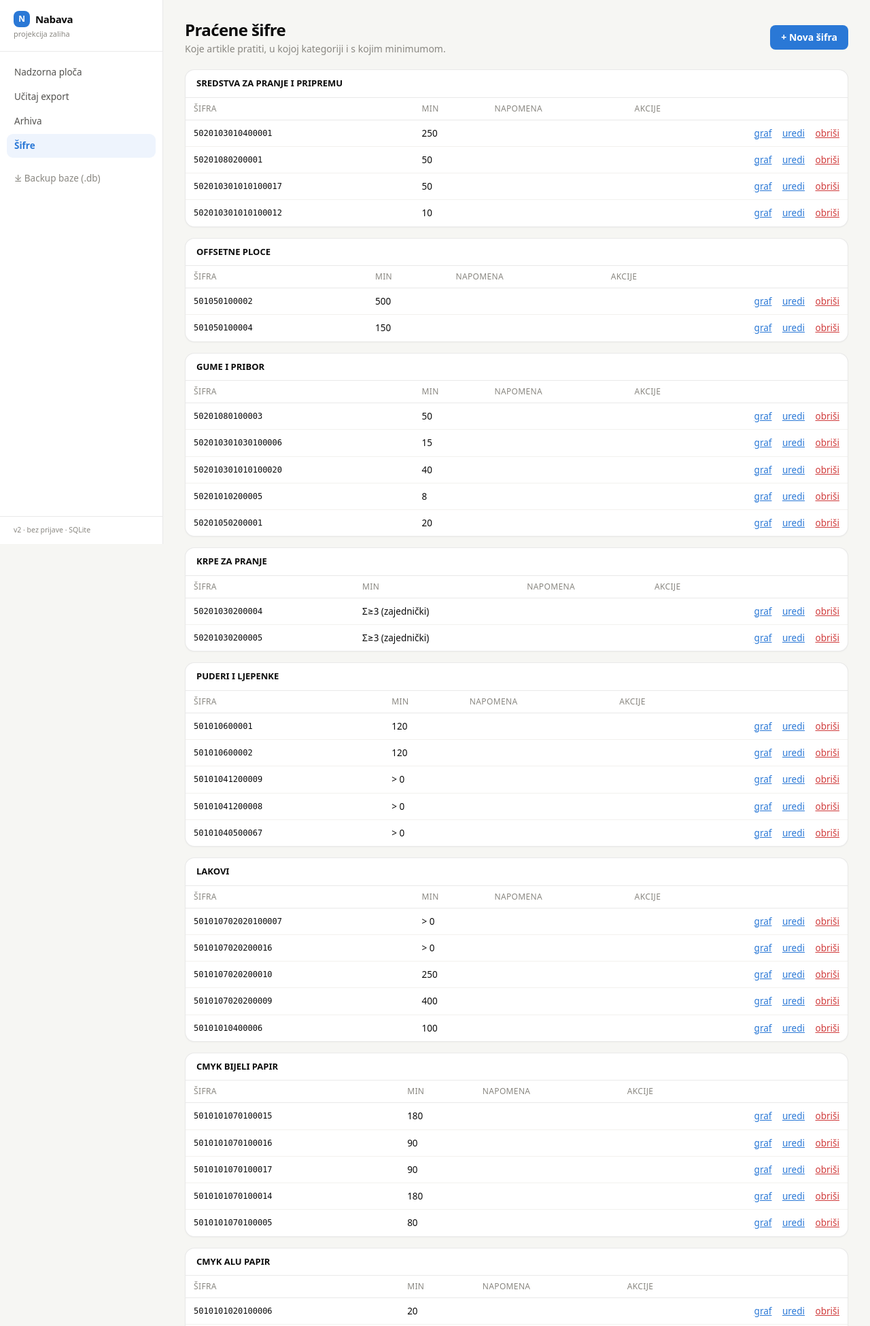
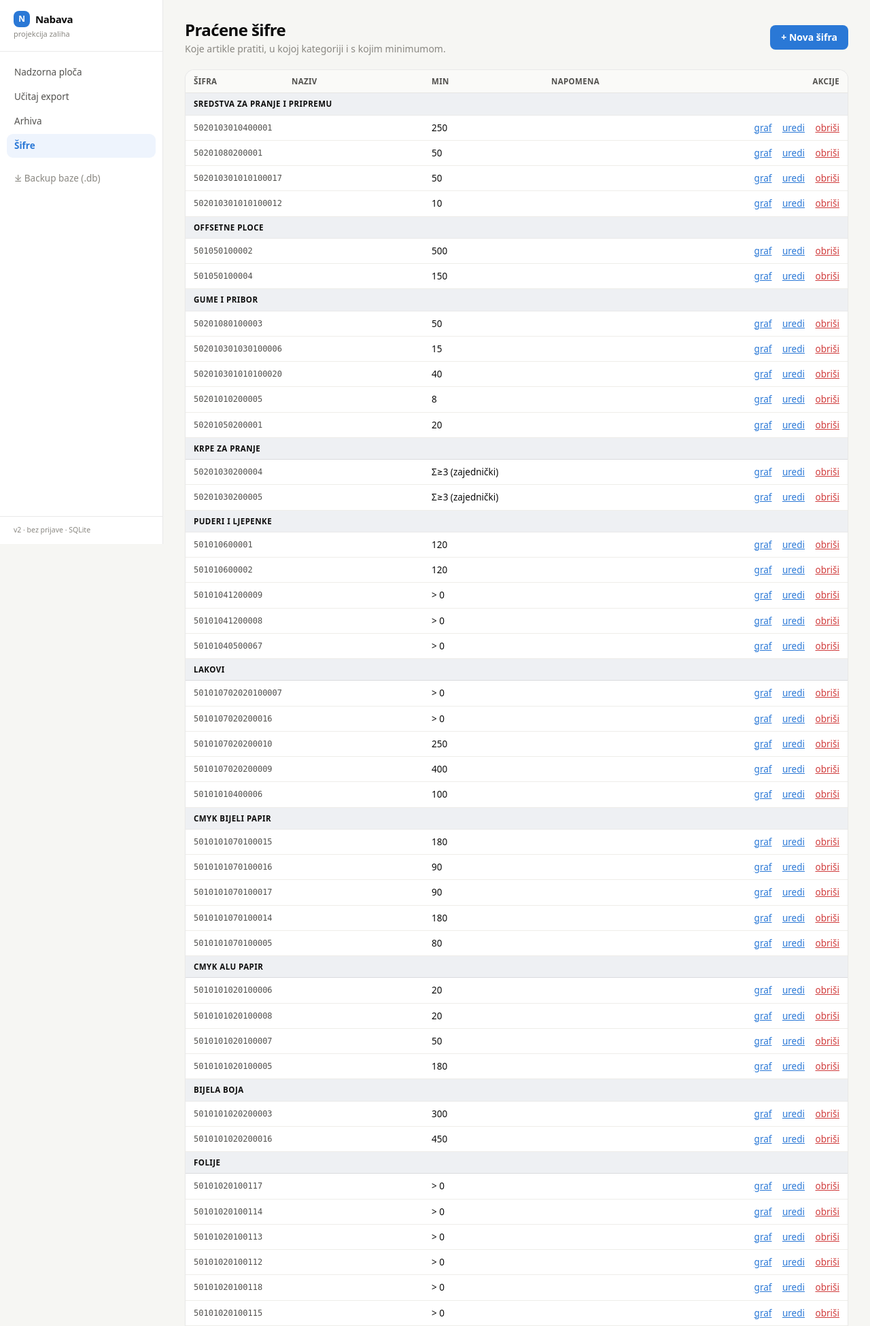
Before and after one commit to Shywera/projekcija-potreba, a FastAPI app: page /nabava/sifre in a window 1280 px wide. Shown: the top 1950 px of the page at 68% size. Run offline with FastAPI, Linux system fonts and the light colour scheme; some libraries are stand-ins or nearby versions.

Commit message:
UI: preglednija nadzorna ploca + nazivi na Sifre stranici
- Dashboard "svi artikli" i Sifre = JEDNA tablica (kategorije kao redci pune
  sirine) umjesto vise tablica -> header i podaci savrseno poravnati.
- Brojcani headeri desno poravnati (iznad brojeva); brojevi tamni/podebljani
  (kontrast, tabular-nums); blaga zebra + jaci hover.
- table-layout:fixed -> Naziv skracuje "..." pa Status stane u red.
- Sifre stranica sad pokazuje Naziv artikla (iz aktivnog exporta), ne samo sifru.

Co-Authored-By: Claude Opus 4.8 <noreply@anthropic.com>

```diff
--- a/app/templates/base.html
+++ b/app/templates/base.html
@@ -46,13 +46,24 @@
         .nav-link .ico { width:17px; height:17px; flex:none; opacity:.85; }
 
         table.data { width:100%; border-collapse:collapse; font-size:13.5px; }
-        table.data thead th { text-align:left; font-weight:500; color:var(--muted);
-            padding:7px 12px; border-bottom:1px solid var(--hairline); font-size:12px;
-            text-transform:uppercase; letter-spacing:.03em; }
-        table.data tbody td { padding:9px 12px; border-bottom:1px solid #f2f1ee; }
+        table.data.fiksno { table-layout:fixed; }   /* postuje sirine stupaca; Naziv skracuje "..." */
+        table.data.fiksno td.truncate { overflow:hidden; text-overflow:ellipsis; white-space:nowrap; }
+        table.data thead th { text-align:left; font-weight:600; color:var(--ink-2);
+            padding:8px 12px; border-bottom:1.5px solid var(--hairline); font-size:11.5px;
+            text-transform:uppercase; letter-spacing:.03em; background:#fafaf8; }
+        table.data thead th.r { text-align:right; }        /* brojcani header desno = iznad brojeva */
+        table.data tbody td { padding:8px 12px; border-bottom:1px solid #eeede9; }
+        table.data tbody td.r { text-align:right; }
+        table.data tbody td.num { color:var(--ink); font-weight:600;     /* brojevi tamni, kontrast */
+            font-variant-numeric:tabular-nums; }
         table.data tbody tr:last-child td { border-bottom:none; }
+        table.data tbody tr:nth-child(even of .klik) { background:#fbfbf9; }  /* blaga zebra */
         table.data tbody tr.klik { cursor:pointer; }
-        table.data tbody tr.klik:hover { background:#f8f8f5; }
+        table.data tbody tr.klik:hover { background:#eef4fd; }               /* jaci hover */
+        /* redak kategorije unutar jedne tablice (poravnanje headera i podataka zajamceno) */
+        table.data tbody tr.kat td { background:#eef0f3; color:var(--ink); font-weight:700;
+            font-size:11.5px; text-transform:uppercase; letter-spacing:.04em; padding:7px 12px;
+            border-top:1px solid var(--hairline); border-bottom:1px solid var(--hairline); }
         .r { text-align:right; } .mono { font-family: ui-monospace, "Cascadia Code", monospace; }
     </style>
 </head>
--- a/app/templates/nabava/sifre.html
+++ b/app/templates/nabava/sifre.html
@@ -10,17 +10,23 @@
     <a href="/nabava/sifre/nova" class="px-4 py-2 rounded-lg text-white font-semibold text-sm" style="background:var(--blue)">+ Nova šifra</a>
 </div>
 
-<div class="space-y-4">
+<div class="card overflow-hidden">
+    <div class="overflow-x-auto">
+    <table class="data fiksno" style="min-width:60rem">
+        <thead>
+            <tr>
+                <th style="width:9rem">Šifra</th><th>Naziv</th>
+                <th style="width:11rem">Min</th><th style="width:16rem">Napomena</th>
+                <th class="r" style="width:12rem">Akcije</th>
+            </tr>
+        </thead>
+        <tbody>
             {% for kategorija, artikli in grupe %}
-    <div class="card overflow-hidden">
-        <div class="px-4 py-2.5 font-semibold text-[13px] border-b" style="border-color:var(--hairline)">{{ kategorija }}</div>
-        <div class="overflow-x-auto">
-        <table class="data">
-            <thead><tr><th>Šifra</th><th>Min</th><th>Napomena</th><th class="r">Akcije</th></tr></thead>
-            <tbody>
+            <tr class="kat"><td colspan="5">{{ kategorija }}</td></tr>
             {% for a in artikli %}
             <tr>
-                    <td class="mono text-xs">{{ a.sifra }}</td>
+                <td class="mono text-xs" style="color:var(--ink-2)">{{ a.sifra }}</td>
+                <td class="truncate">{{ naziv_po_id.get(a.id) or '' }}</td>
                 <td>
                     {% if a.min_tip == 'BROJ' %}{{ '%.0f'|format(a.min_broj) }}
                     {% elif a.min_tip == 'POSITIVE' %}&gt; 0{% else %}Σ&ge;3 (zajednički){% endif %}
@@ -36,11 +42,10 @@
                 </td>
             </tr>
             {% endfor %}
+            {% endfor %}
         </tbody>
     </table>
     </div>
 </div>
-    {% endfor %}
-</div>
 
 {% endblock %}
```
Also changed, not shown: app/modules/nabava/routes.py (+8 -1 lines), app/templates/nabava/dashboard.html (+11 -11 lines). Lines whose indentation alone changed are shown as unchanged.
